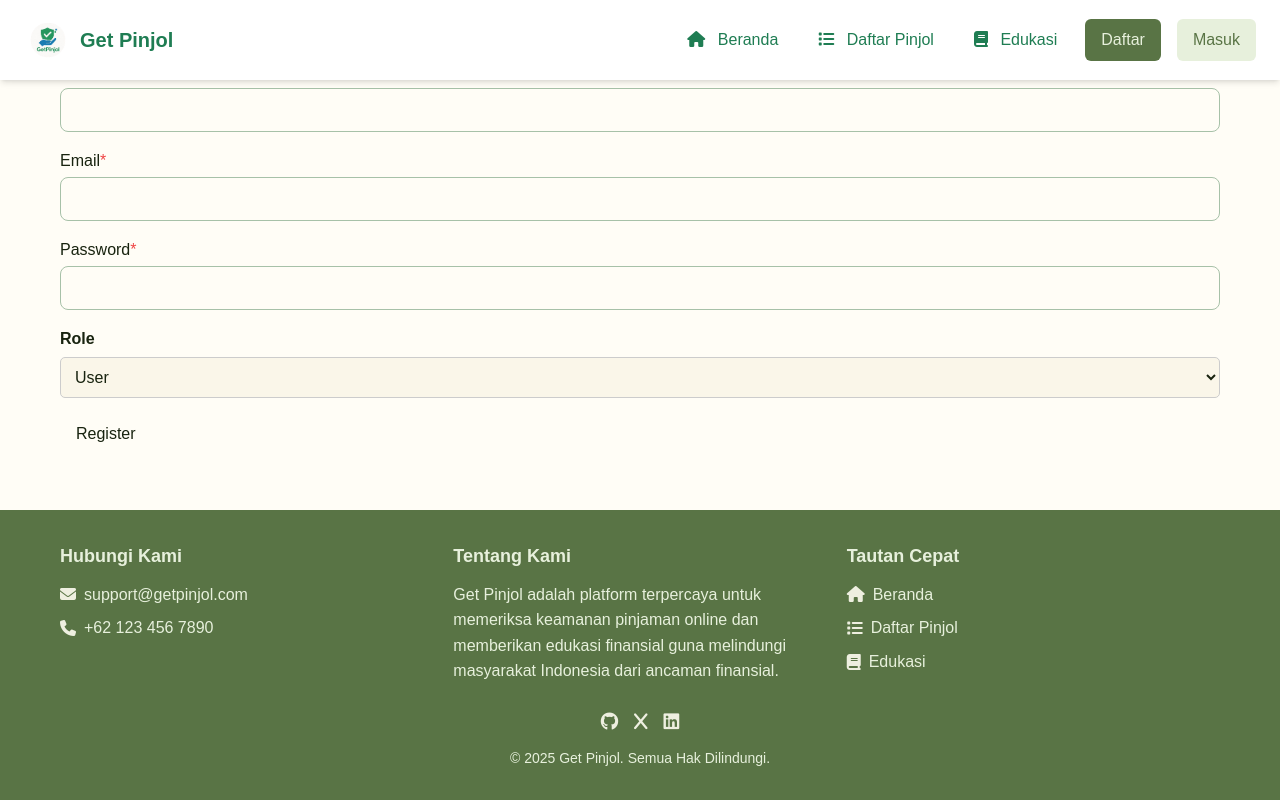
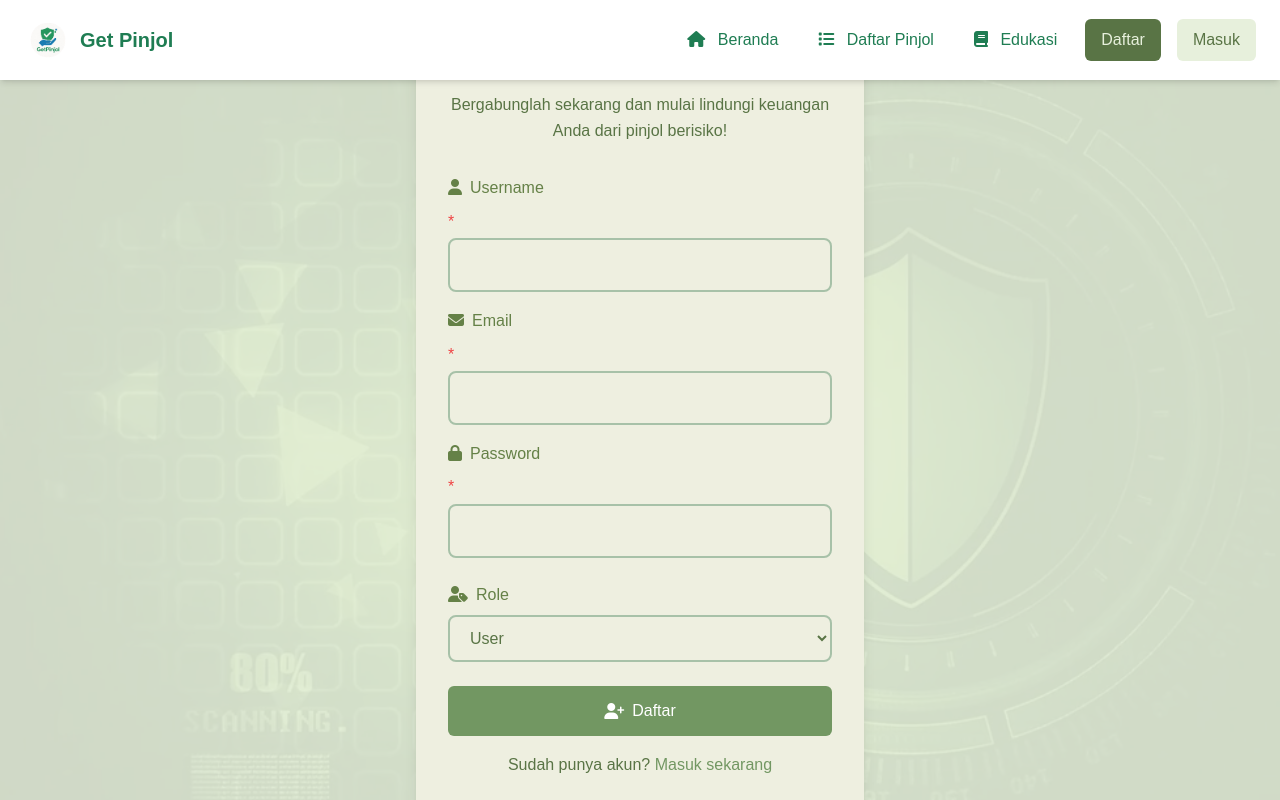
Before and after one commit to GetPinjol-Website/get_pinjol, a React (Vite) app in the folder web/client/: page /register in a window 1280 px wide. Shown: the top 800 px of the page. Built offline with nearby package versions, Linux system fonts and the light colour scheme.

Commit message:
Merapikan tampilan Login dan Regis

```diff
--- a/web/client/src/components/ui/Card.jsx
+++ b/web/client/src/components/ui/Card.jsx
@@ -1,13 +1,25 @@
 import { motion } from 'framer-motion';
-import { pageTransition } from '../../utils/animations';
 
 function Card({ title, children, className }) {
+    const cardVariants = {
+        hidden: { opacity: 0, y: 30, scale: 0.95 },
+        visible: { opacity: 1, y: 0, scale: 1, transition: { duration: 0.5, ease: 'easeOut' } },
+        hover: { scale: 1.02, boxShadow: '0 10px 20px rgba(0, 0, 0, 0.15)', transition: { duration: 0.3 } },
+    };
+
     return (
         <motion.div
-            {...pageTransition}
-            className={`bg-pinjol-light-2 p-6 rounded-xl shadow-lg hover:shadow-xl transition-shadow duration-300 ${className || ''}`}
+            variants={cardVariants}
+            initial="hidden"
+            animate="visible"
+            whileHover="hover"
+            className={`bg-pinjol-light-2 p-6 rounded-xl shadow-lg border-2 border-pinjol-light-4 hover:border-pinjol-dark-3 transition-all duration-300 font-roboto ${className || ''}`}
         >
-            {title && <h3 className="text-xl font-semibold text-pinjol-dark-2 mb-4">{title}</h3>}
+            {title && (
+                <h3 className="text-lg font-semibold text-pinjol-dark-2 mb-3">
+                    {title}
+                </h3>
+            )}
             {children}
         </motion.div>
     );
--- a/web/client/src/pages/auth/Login.jsx
+++ b/web/client/src/pages/auth/Login.jsx
@@ -7,12 +7,12 @@ import Button from '../../components/common/Button';
 import ErrorMessage from '../../components/common/ErrorMessage';
 import SuccessMessage from '../../components/common/SuccessMessage';
 import Spinner from '../../components/common/Spinner';
+import FullScreenSection from '../../components/ui/FullScreenSection';
 import { isValidEmail } from '../../utils/helpers';
 import { motion } from 'framer-motion';
-import { pageTransition } from '../../utils/animations';
 
-function Login({ setIsAuthenticated, setRole }) {
-    const [formData, setFormData] = useState({ username: '', password: '' });
+function Login() {
+    const [formData, setFormData] = useState({ email: '', password: '' });
     const [error, setError] = useState('');
     const [success, setSuccess] = useState('');
     const [isLoading, setIsLoading] = useState(false);
@@ -22,9 +22,9 @@ function Login({ setIsAuthenticated, setRole }) {
         setLoading: setIsLoading,
         showError: setError,
         showSuccess: setSuccess,
-        setToken: setIsAuthenticated,
-        setRole,
         navigate,
+        setToken: () => { }, // Placeholder untuk state token
+        setRole: () => { }, // Placeholder untuk state role
     });
 
     const handleChange = (e) => {
@@ -32,40 +32,98 @@ function Login({ setIsAuthenticated, setRole }) {
     };
 
     const handleSubmit = async () => {
-        if (!formData.username || !formData.password) {
-            setError('Username dan password wajib diisi');
+        if (!formData.email || !formData.password) {
+            setError('Email dan password wajib diisi');
+            return;
+        }
+        if (!isValidEmail(formData.email)) {
+            setError('Email tidak valid');
             return;
         }
         await presenter.handleLogin(formData);
     };
 
+    const itemVariants = {
+        hidden: { opacity: 0, y: 20 },
+        visible: { opacity: 1, y: 0, transition: { duration: 0.6 } },
+    };
+
     return (
-        <motion.div {...pageTransition} className="container">
-            <h1>Login</h1>
+        <FullScreenSection id="login" className="bg-pinjol-light-1 relative overflow-hidden">
+            <div
+                className="absolute inset-0 bg-[url('/landing/getpinjol-security-shield.jpg')] bg-cover bg-center opacity-10"
+            ></div>
+            <motion.div
+                className="relative z-10 bg-pinjol-light-2 p-8 rounded-lg shadow-lg max-w-md w-full mx-auto font-roboto"
+                initial={{ opacity: 0, y: 20 }}
+                animate={{ opacity: 1, y: 0 }}
+                transition={{ duration: 0.6 }}
+            >
+                <motion.h1
+                    className="text-3xl font-bold text-pinjol-dark-3 mb-6 text-center"
+                    variants={itemVariants}
+                >
+                    Masuk ke Get Pinjol
+                </motion.h1>
+                <motion.p
+                    className="text-pinjol-dark-1 mb-8 text-center"
+                    variants={itemVariants}
+                >
+                    Akses platform keamanan pinjol terbaik untuk melindungi keuangan Anda!
+                </motion.p>
                 <ErrorMessage message={error} onClose={() => setError('')} />
                 <SuccessMessage message={success} onClose={() => setSuccess('')} />
                 {isLoading && <Spinner />}
                 <Form onSubmit={handleSubmit}>
+                    <motion.div className="mb-4" variants={itemVariants}>
+                        <label className="block text-pinjol-dark-2 font-medium mb-2">
+                            <i className="fas fa-envelope mr-2"></i>Email
+                        </label>
                         <Input
-                    label="Username atau Email"
-                    name="username"
-                    value={formData.username}
+                            type="email"
+                            name="email"
+                            value={formData.email}
                             onChange={handleChange}
+                            placeholder="Masukkan email Anda"
+                            className="w-full px-4 py-3 border-2 border-pinjol-light-4 rounded-lg text-pinjol-dark-1 focus:outline-none focus:border-pinjol-dark-3 focus:ring-2 focus:ring-pinjol-dark-3 transition-all"
                             required
                         />
+                    </motion.div>
+                    <motion.div className="mb-6" variants={itemVariants}>
+                        <label className="block text-pinjol-dark-2 font-medium mb-2">
+                            <i className="fas fa-lock mr-2"></i>Password
+                        </label>
                         <Input
-                    label="Password"
                             type="password"
                             name="password"
                             value={formData.password}
                             onChange={handleChange}
+                            placeholder="Masukkan password Anda"
+                            className="w-full px-4 py-3 border-2 border-pinjol-light-4 rounded-lg text-pinjol-dark-1 focus:outline-none focus:border-pinjol-dark-3 focus:ring-2 focus:ring-pinjol-dark-3 transition-all"
                             required
                         />
-                <Button type="submit" disabled={isLoading}>
-                    Login
+                    </motion.div>
+                    <motion.div variants={itemVariants}>
+                        <Button
+                            type="submit"
+                            disabled={isLoading}
+                            className="w-full px-6 py-3 bg-pinjol-dark-3 text-white rounded-lg font-medium hover:bg-pinjol-dark-2 transition-colors flex items-center justify-center"
+                        >
+                            <i className="fas fa-sign-in-alt mr-2"></i>Masuk
                         </Button>
+                    </motion.div>
                 </Form>
+                <motion.p
+                    className="mt-4 text-center text-pinjol-dark-1"
+                    variants={itemVariants}
+                >
+                    Belum punya akun?{' '}
+                    <a href="/register" className="text-pinjol-dark-3 hover:underline">
+                        Daftar sekarang
+                    </a>
+                </motion.p>
             </motion.div>
+        </FullScreenSection>
     );
 }
 
--- a/web/client/src/pages/auth/Register.jsx
+++ b/web/client/src/pages/auth/Register.jsx
@@ -7,9 +7,9 @@ import Button from '../../components/common/Button';
 import ErrorMessage from '../../components/common/ErrorMessage';
 import SuccessMessage from '../../components/common/SuccessMessage';
 import Spinner from '../../components/common/Spinner';
+import FullScreenSection from '../../components/ui/FullScreenSection';
 import { isValidEmail } from '../../utils/helpers';
 import { motion } from 'framer-motion';
-import { pageTransition } from '../../utils/animations';
 
 function Register() {
     const [formData, setFormData] = useState({ username: '', email: '', password: '', role: 'user' });
@@ -23,6 +23,8 @@ function Register() {
         showError: setError,
         showSuccess: setSuccess,
         navigate,
+        setToken: () => { }, // Placeholder untuk state token
+        setRole: () => { }, // Placeholder untuk state role
     });
 
     const handleChange = (e) => {
@@ -31,7 +33,7 @@ function Register() {
 
     const handleSubmit = async () => {
         if (!formData.username || !formData.email || !formData.password) {
-            setError('Semua field wajib diisi');
+            setError('Semua kolom wajib diisi');
             return;
         }
         if (!isValidEmail(formData.email)) {
@@ -41,52 +43,114 @@ function Register() {
         await presenter.handleRegister(formData);
     };
 
+    const itemVariants = {
+        hidden: { opacity: 0, y: 20 },
+        visible: { opacity: 1, y: 0, transition: { duration: 0.6 } },
+    };
+
     return (
-        <motion.div {...pageTransition} className="container">
-            <h1>Register</h1>
+        <FullScreenSection id="register" className="bg-pinjol-light-1 relative overflow-hidden">
+            <div
+                className="absolute inset-0 bg-[url('/landing/getpinjol-security-shield.jpg')] bg-cover bg-center opacity-10"
+            ></div>
+            <motion.div
+                className="relative z-10 bg-pinjol-light-2 p-8 rounded-lg shadow-lg max-w-md w-full mx-auto font-roboto"
+                initial={{ opacity: 0, y: 20 }}
+                animate={{ opacity: 1, y: 0 }}
+                transition={{ duration: 0.6 }}
+            >
+                <motion.h1
+                    className="text-3xl font-bold text-pinjol-dark-3 mb-6 text-center"
+                    variants={itemVariants}
+                >
+                    Daftar ke Get Pinjol
+                </motion.h1>
+                <motion.p
+                    className="text-pinjol-dark-1 mb-8 text-center"
+                    variants={itemVariants}
+                >
+                    Bergabunglah sekarang dan mulai lindungi keuangan Anda dari pinjol berisiko!
+                </motion.p>
                 <ErrorMessage message={error} onClose={() => setError('')} />
                 <SuccessMessage message={success} onClose={() => setSuccess('')} />
                 {isLoading && <Spinner />}
                 <Form onSubmit={handleSubmit}>
+                    <motion.div className="mb-4" variants={itemVariants}>
+                        <label className="block text-pinjol-dark-2 font-medium mb-2">
+                            <i className="fas fa-user mr-2"></i>Username
+                        </label>
                         <Input
-                    label="Username"
                             name="username"
                             value={formData.username}
                             onChange={handleChange}
+                            placeholder="Masukkan username Anda"
+                            className="w-full px-4 py-3 border-2 border-pinjol-light-4 rounded-lg text-pinjol-dark-1 focus:outline-none focus:border-pinjol-dark-3 focus:ring-2 focus:ring-pinjol-dark-3 transition-all"
                             required
                         />
+                    </motion.div>
+                    <motion.div className="mb-4" variants={itemVariants}>
+                        <label className="block text-pinjol-dark-2 font-medium mb-2">
+                            <i className="fas fa-envelope mr-2"></i>Email
+                        </label>
                         <Input
-                    label="Email"
                             type="email"
                             name="email"
                             value={formData.email}
                             onChange={handleChange}
+                            placeholder="Masukkan email Anda"
+                            className="w-full px-4 py-3 border-2 border-pinjol-light-4 rounded-lg text-pinjol-dark-1 focus:outline-none focus:border-pinjol-dark-3 focus:ring-2 focus:ring-pinjol-dark-3 transition-all"
                             required
                         />
+                    </motion.div>
+                    <motion.div className="mb-6" variants={itemVariants}>
+                        <label className="block text-pinjol-dark-2 font-medium mb-2">
+                            <i className="fas fa-lock mr-2"></i>Password
+                        </label>
                         <Input
-                    label="Password"
                             type="password"
                             name="password"
                             value={formData.password}
                             onChange={handleChange}
+                            placeholder="Masukkan password Anda"
+                            className="w-full px-4 py-3 border-2 border-pinjol-light-4 rounded-lg text-pinjol-dark-1 focus:outline-none focus:border-pinjol-dark-3 focus:ring-2 focus:ring-pinjol-dark-3 transition-all"
                             required
                         />
-                <div className="input-group">
-                    <label>Role</label>
+                    </motion.div>
+                    <motion.div className="mb-6" variants={itemVariants}>
+                        <label className="block text-pinjol-dark-2 font-medium mb-2">
+                            <i className="fas fa-user-tag mr-2"></i>Role
+                        </label>
                         <select
                             name="role"
                             value={formData.role}
                             onChange={handleChange}
+                            className="w-full px-4 py-3 border-2 border-pinjol-light-4 rounded-lg text-pinjol-dark-1 focus:outline-none focus:border-pinjol-dark-3 focus:ring-2 focus:ring-pinjol-dark-3 transition-all"
                         >
                             <option value="user">User</option>
                             <option value="admin">Admin</option>
                         </select>
-                </div>
-                <Button type="submit" disabled={isLoading}>
-                    Register
+                    </motion.div>
+                    <motion.div variants={itemVariants}>
+                        <Button
+                            type="submit"
+                            disabled={isLoading}
+                            className="w-full px-6 py-3 bg-pinjol-dark-3 text-white rounded-lg font-medium hover:bg-pinjol-dark-2 transition-colors flex items-center justify-center"
+                        >
+                            <i className="fas fa-user-plus mr-2"></i>Daftar
                         </Button>
+                    </motion.div>
                 </Form>
+                <motion.p
+                    className="mt-4 text-center text-pinjol-dark-1"
+                    variants={itemVariants}
+                >
+                    Sudah punya akun?{' '}
+                    <a href="/login" className="text-pinjol-dark-3 hover:underline">
+                        Masuk sekarang
+                    </a>
+                </motion.p>
             </motion.div>
+        </FullScreenSection>
     );
 }
 
```
Also changed, not shown: 1 other file (tests, documents, lock files or other folders). Lines whose indentation alone changed are shown as unchanged.
